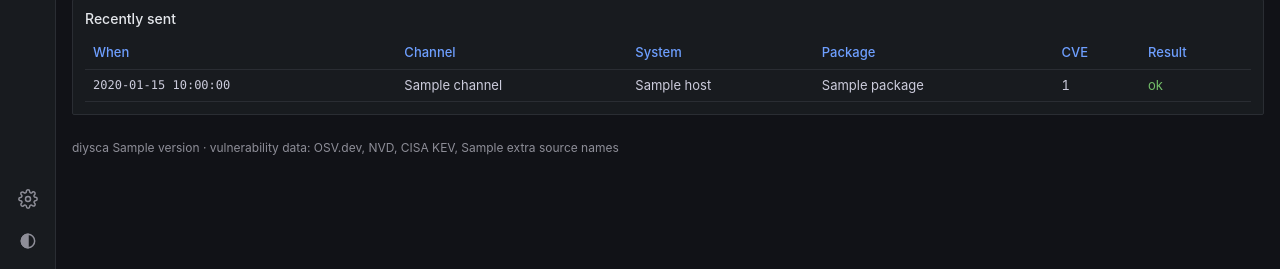
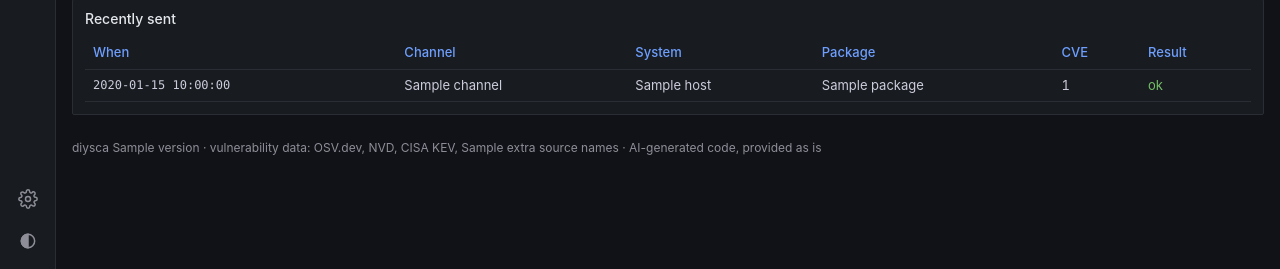
Before and after one commit to killsometimebe4timekillsu/diysca, a Python web app: template diysca/templates/alerts.html in a window 1280 px wide. Shown: the part 531-800 px from the top of the page. Run offline with Jinja, Linux system fonts and the light colour scheme; the template is opened without the code that fills it: most values are stand-ins (such as "Sample title", 1, 10 or a date in 2020).

Commit message:
Add an AI-generated code disclaimer
README warning, a note in the UI footer, and a review-before-running line in
generated patch and reprovision playbooks.

Co-Authored-By: Claude Opus 5.5 <noreply@anthropic.com>
Claude-Session: https://claude.ai/code/session_01EvBqAR446K39G9188X5Ywk

```diff
--- a/diysca/mitigation/patch.py
+++ b/diysca/mitigation/patch.py
@@ -128,6 +128,7 @@ def build_playbook(finding_ids: list[int]) -> tuple[str, dict]:
         })
 
     head = [f"# Generated by diysca {__version__} at {db.now()}",
+            "# Generated automatically by AI-written software, without warranty: review it before you run it.",
             "# Run:  ansible-playbook -i <your inventory> diysca-patch.yml --check --diff   (dry run first)",
             "#       ansible-playbook -i <your inventory> diysca-patch.yml [-e diysca_reboot=true]",
             "# Packages are pinned to the exact version your repos offered at scan time.", "#"]
--- a/diysca/mitigation/reprovision.py
+++ b/diysca/mitigation/reprovision.py
@@ -225,6 +225,7 @@ def build(sbom: dict, mode: str = "fixed", target: str | None = None) -> tuple[s
     play = {"name": f"diysca: reprovision {info['name']} from its SBOM ({mode})", "hosts": target or info["name"],
             "become": True, "gather_facts": True, "tasks": tasks}
     head = [f"# Generated by diysca {__version__} at {db.now()} from the SBOM of {info['name']}",
+            "# Generated automatically by AI-written software, without warranty: review it before you run it.",
             f"# OS: {info['os_pretty'] or info['os_id'] + ' ' + info['os_version']}, {len(pins)} {pkg_type} packages, "
             f"{len(info['lang'])} pip/gem packages, {len(info['images'])} container images",
             f"# Mode: {mode}" + (f" ({bumped} vulnerable packages raised to the fixed version in your repos)"
--- a/diysca/templates/base.html
+++ b/diysca/templates/base.html
@@ -184,7 +184,7 @@ footer{margin-left:56px;padding:8px 16px 16px;color:var(--muted);font-size:12px}
 {% block content %}{% endblock %}
 </main>
 </div>
-<footer>diysca {{ version }} · vulnerability data: OSV.dev, NVD, CISA KEV{% if extra_source_names %}, {{ extra_source_names }}{% endif %}</footer>
+<footer>diysca {{ version }} · vulnerability data: OSV.dev, NVD, CISA KEV{% if extra_source_names %}, {{ extra_source_names }}{% endif %} · <span title="Written largely with an AI coding assistant and not audited. Review generated playbooks before running them; findings are a starting point, not a guarantee.">AI-generated code, provided as is</span></footer>
 <script>
 document.getElementById("navbtn").addEventListener("click",function(){
   var r=document.documentElement,w=r.dataset.nav==="wide";if(w)delete r.dataset.nav;else r.dataset.nav="wide";
```
Also changed, not shown: README.md.
